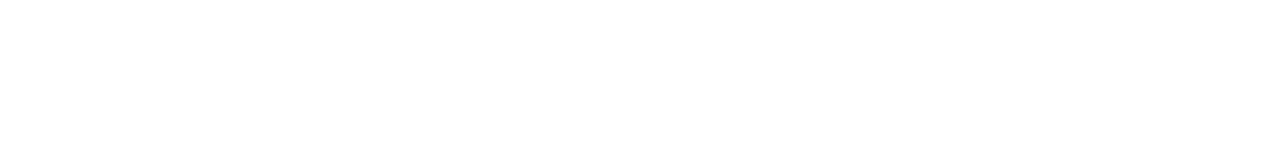
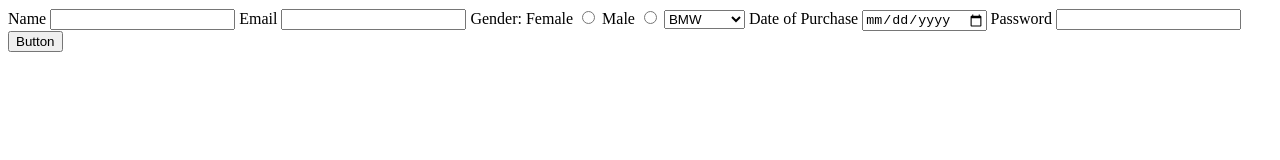
Before and after one commit to acciojob/car-insurance-form-Abhiteja1, a website: page main.html in a window 1280 px wide. Drawn offline with Linux system fonts and the light colour scheme.

Commit message:
created a submission

```diff
--- a/main.html
+++ b/main.html
@@ -8,6 +8,36 @@
 
 <body>
 	<!-- the entire body must be written by student -->
+	<form>
+		<label for="name">Name</label>
+		<input type="text" id="name" required />
+
+		<label for="email">Email</label>
+		<input type="email" id="email" required />
+
+		<label>Gender:</label>
+		<label for="gender-f">Female</label>
+		<input type="radio" id="gender-f" name="gender" required />
+		<label for="gender-m">Male</label>
+		<input type="radio" id="gender-m" name="gender" required />
+
+		<select name="cars" id="cars">
+			<option value="BMW">BMW</option>
+			<option value="Audi">Audi</option>
+			<option value="Mercedez">Mercedez</option>
+		</select>
+
+		<label for="dop">Date of Purchase</label>
+		<input type="date" id="dop" required />
+
+		<label for="password" >Password</label>
+		<input type="password" id="password" required />
+		<button>Button</button>
+	</form>
+
+
+
+
     <script type="text/javascript" src="./script.js">
 </script>
 
```
